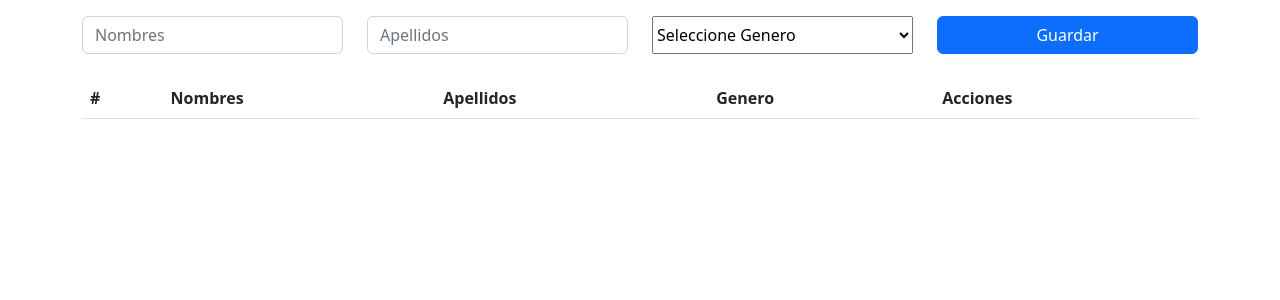
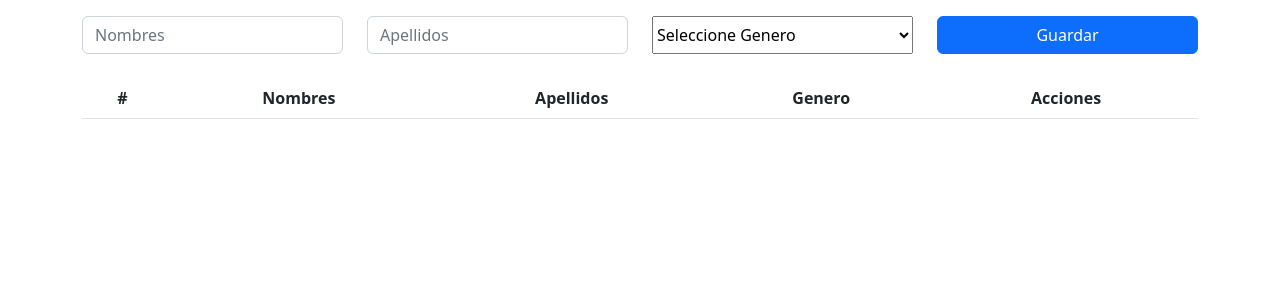
Before and after one commit to 04astharoth/Project-CRUD-PHP-Api-Fetch, a PHP site: page / in a window 1280 px wide. Shown: the top 300 px of the page. Run offline with PHP 8.4, Linux system fonts and the light colour scheme; lists and menus that the app fills with data are empty; some libraries are stand-ins or nearby versions.

Commit message:
adicion de class para centrar datos en tabla

```diff
--- a/view/home/index.php
+++ b/view/home/index.php
@@ -36,11 +36,11 @@
 		<table class="table">
 			<thead>
 				<tr>
-						<th scope="col">#</th>
-						<th scope="col">Nombres</th>
-						<th scope="col">Apellidos</th>
-						<th scope="col">Genero</th>
-					<th scope="col">Acciones</th>
+					<th scope="col" class="text-center">#</th>
+					<th scope="col" class="text-center">Nombres</th>
+					<th scope="col" class="text-center">Apellidos</th>
+					<th scope="col" class="text-center">Genero</th>
+					<th scope="col" class="text-center">Acciones</th>
 				</tr>
 			</thead>
 			<tbody id="data"></tbody>
```
Lines whose indentation alone changed are shown as unchanged.
